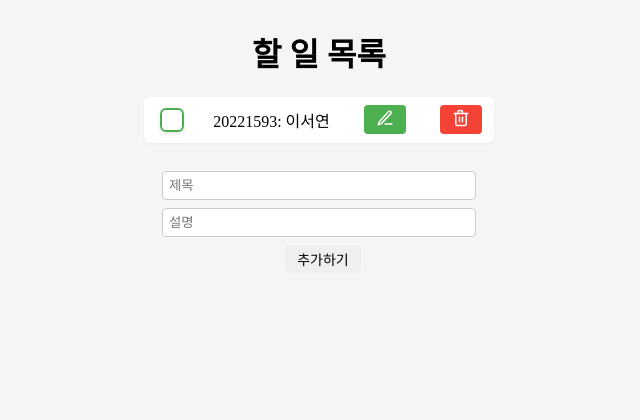
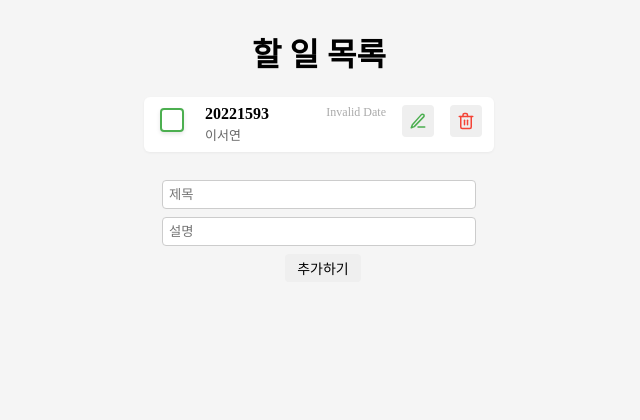
Before and after one commit to tjdus/FastApi-Todos, a FastAPI app: page / in a window 1280 px wide. Shown: the top 420 px of the page, without its empty margins (321-961 px from the left). Run offline with FastAPI, Linux system fonts and the light colour scheme.

Commit message:
design item list

```diff
--- a/templates/index.html
+++ b/templates/index.html
@@ -40,13 +40,22 @@
             cursor: pointer;
             font-size: 14px;
         }
-        .edit-btn {
-            background: #4caf50;
-            color: #fff;
+        .edit-btn, .delete-btn {
+            width: 32px;
+            height: 32px;
+            min-width: 32px;
+            min-height: 32px;
+            max-width: 32px;
+            max-height: 32px;
+            padding: 0;
+            display: flex;
+            align-items: center;
+            justify-content: center;
+            box-sizing: border-box;
         }
-        .delete-btn {
-            background: #f44336;
-            color: #fff;
+        .edit-btn svg, .delete-btn svg {
+            display: block;
+            margin: auto;
         }
         #todo-form {
             display: flex;
@@ -105,8 +114,12 @@
             -webkit-appearance: none;
             width: 24px;
             height: 24px;
+            min-width: 24px;
+            min-height: 24px;
+            max-width: 24px;
+            max-height: 24px;
             border: 2px solid #4caf50;
-            border-radius: 6px;
+            border-radius: 4px;
             background: #fff;
             cursor: pointer;
             position: relative;
@@ -138,6 +151,32 @@
         .custom-checkbox:hover {
             border-color: #388e3c;
             box-shadow: 0 3px 6px rgba(0, 0, 0, 0.15);
+        }
+        .todo-content {
+            display: flex;
+            flex-direction: column;
+            flex: 1;
+            margin-left: 10px;
+        }
+        .todo-title {
+            font-weight: bold;
+            font-size: 16px;
+        }
+        .todo-desc {
+            font-size: 13px;
+            color: #666;
+            margin-top: 2px;
+        }
+        .todo-date {
+            font-size: 12px;
+            color: #aaa;
+            margin-left: 12px;
+            min-width: 80px;
+            text-align: right;
+        }
+        #todo-list li {
+            align-items: flex-start;
+            gap: 8px;
         }
     </style>
 </head>
@@ -182,6 +221,25 @@
             todoList.innerHTML = '';
             todos.forEach(todo => {
                 const li = document.createElement('li');
+
+                const contentDiv = document.createElement('div');
+                contentDiv.className = 'todo-content';
+
+                const titleDiv = document.createElement('div');
+                titleDiv.className = 'todo-title';
+                titleDiv.textContent = todo.title;
+
+                const descDiv = document.createElement('div');
+                descDiv.className = 'todo-desc';
+                descDiv.textContent = todo.description;
+
+                const dateDiv = document.createElement('div');
+                dateDiv.className = 'todo-date';
+                dateDiv.textContent = new Date(todo.created_at).toLocaleDateString('ko-KR');
+
+                contentDiv.appendChild(titleDiv);
+                contentDiv.appendChild(descDiv);
+
                 const checkbox = document.createElement('input');
                 checkbox.type = 'checkbox';
                 checkbox.checked = todo.completed;
@@ -189,13 +247,12 @@
                 checkbox.onclick = async () => {
                     await updateTodoCompleted(todo, checkbox.checked);
                 };
-                li.appendChild(checkbox);
-                li.appendChild(document.createTextNode(` ${todo.title}: ${todo.description}`));
+
                 const editButton = document.createElement('button');
                 editButton.className = 'edit-btn';
                 editButton.setAttribute('aria-label', '수정');
                 editButton.innerHTML = `
-                    <svg width="18" height="18" viewBox="0 0 24 24" fill="none" stroke="#fff" stroke-width="2" stroke-linecap="round" stroke-linejoin="round">
+                    <svg width="18" height="18" viewBox="0 0 24 24" fill="none" stroke="#4caf50" stroke-width="2" stroke-linecap="round" stroke-linejoin="round">
                         <path d="M12 20h9" />
                         <path d="M16.5 3.5a2.121 2.121 0 1 1 3 3L7 19.5 3 21l1.5-4L16.5 3.5z" />
                     </svg>
@@ -207,7 +264,7 @@
                 deleteButton.className = 'delete-btn';
                 deleteButton.setAttribute('aria-label', '삭제');
                 deleteButton.innerHTML = `
-                    <svg width="18" height="18" viewBox="0 0 24 24" fill="none" stroke="#fff" stroke-width="2" stroke-linecap="round" stroke-linejoin="round">
+                    <svg width="18" height="18" viewBox="0 0 24 24" fill="none" stroke="#f44336" stroke-width="2" stroke-linecap="round" stroke-linejoin="round">
                         <polyline points="3 6 5 6 21 6"/>
                         <path d="M19 6v14a2 2 0 0 1-2 2H7a2 2 0 0 1-2-2V6m3 0V4a2 2 0 0 1 2-2h2a2 2 0 0 1 2 2v2"/>
                         <line x1="10" y1="11" x2="10" y2="17"/>
@@ -216,6 +273,9 @@
                 `;
                 deleteButton.onclick = () => deleteTodo(todo.id);
 
+                li.appendChild(checkbox);
+                li.appendChild(contentDiv);
+                li.appendChild(dateDiv);
                 li.appendChild(editButton);
                 li.appendChild(deleteButton);
                 todoList.appendChild(li);
```
